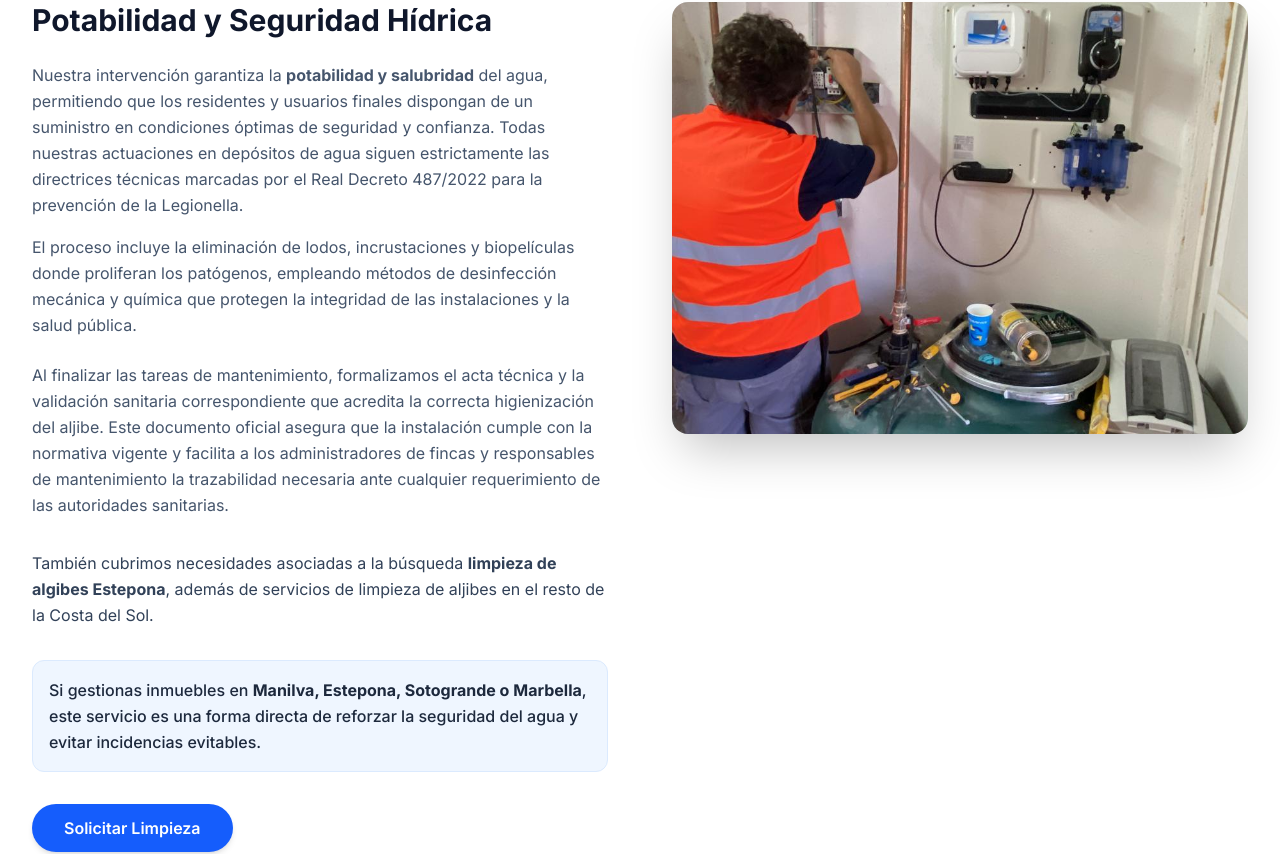
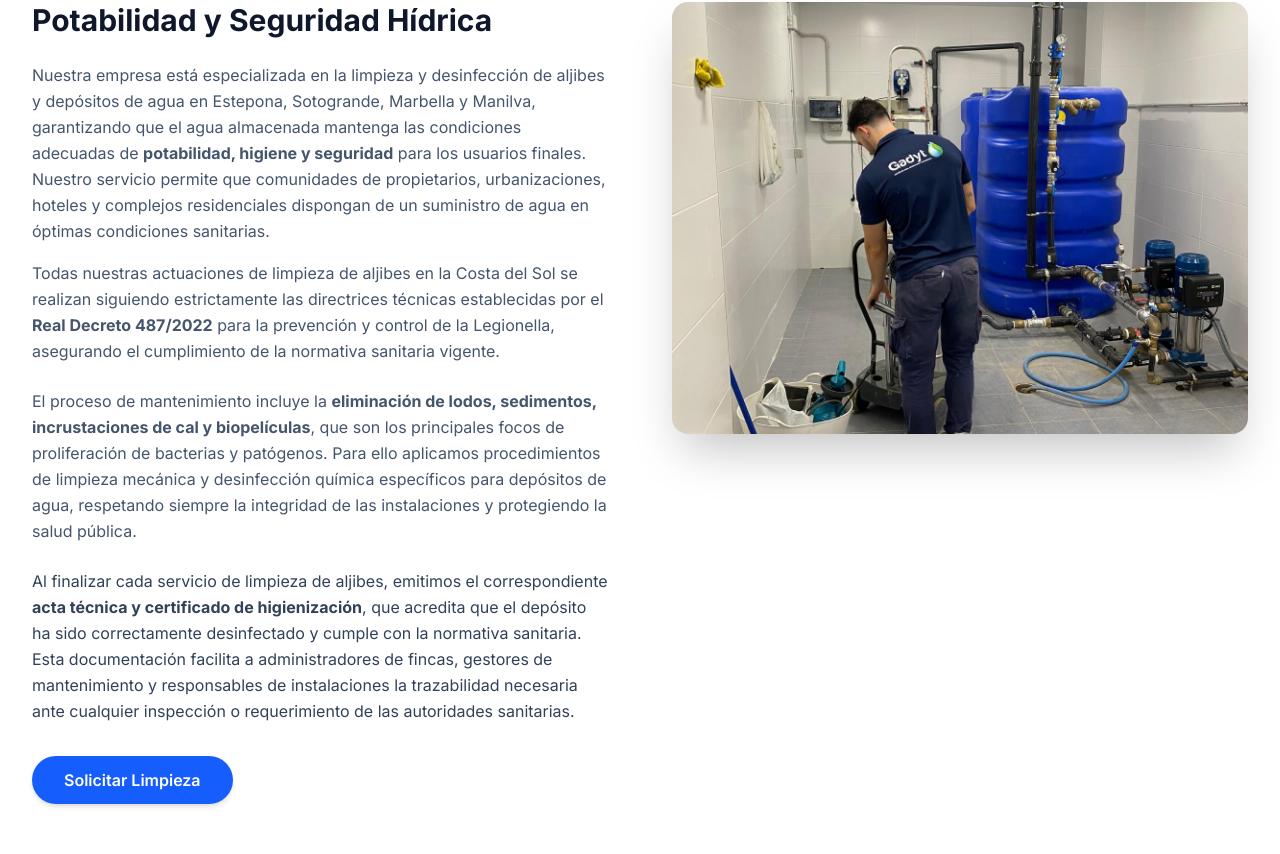
Before and after one commit to diegui9mnv/gaditweb, a Next.js app: page /servicios/limpieza-aljibes in a window 1280 px wide. Shown: the part 506-1360 px from the top of the page. Built offline with nearby package versions, Linux system fonts and the light colour scheme.

Commit message:
cambios Mario 3 y correo fix (en pruebas)

```diff
--- a/src/app/contacto/page.tsx
+++ b/src/app/contacto/page.tsx
@@ -5,12 +5,14 @@ import React, { useState } from "react";
 const EMAILJS_ENDPOINT = "https://api.emailjs.com/api/v1.0/email/send";
 
 const EMAILJS_SERVICE_ID =
-    process.env.NEXT_PUBLIC_EMAILJS_SERVICE_ID || "service_xo5bf8w";
+    process.env.NEXT_PUBLIC_EMAILJS_SERVICE_ID || "service_0yu2m5t";
 const EMAILJS_TEMPLATE_ID =
     process.env.NEXT_PUBLIC_EMAILJS_TEMPLATE_ID || "template_u1cxi2n";
 const EMAILJS_PUBLIC_KEY =
     process.env.NEXT_PUBLIC_EMAILJS_PUBLIC_KEY || "Mn0yoeke1tUVqDz29";
 const CONTACT_TO_EMAIL = process.env.NEXT_PUBLIC_CONTACT_TO_EMAIL || "contacto@gadyt.es";
+const CONTACT_FROM_EMAIL = process.env.NEXT_PUBLIC_CONTACT_FROM_EMAIL || "contacto@gadyt.es";
+const CONTACT_FROM_NAME = process.env.NEXT_PUBLIC_CONTACT_FROM_NAME || "Web GADYT";
 
 type FormStatus = "idle" | "submitting" | "success" | "error";
 
@@ -93,6 +95,8 @@ export default function Contacto() {
                     user_id: EMAILJS_PUBLIC_KEY,
                     template_params: {
                         to_email: CONTACT_TO_EMAIL,
+                        sender_name: CONTACT_FROM_NAME,
+                        sender_email: CONTACT_FROM_EMAIL,
                         from_name: name,
                         company,
                         from_email: email,
--- a/src/app/page.tsx
+++ b/src/app/page.tsx
@@ -4,7 +4,7 @@ import ServiciosInteractivos from "@/components/home/ServiciosInteractivos";
 
 const heroSlides = [
   {
-    src: "/images/real/legionella.png",
+    src: "/images/real/despiscina.png",
     alt: "Servicio técnico de control de legionella",
   },
   {
@@ -211,7 +211,7 @@ export default function Home() {
             <Link href="/servicios/control-legionella" className="bg-white rounded-2xl shadow-sm hover:shadow-xl transition-all border border-slate-100 overflow-hidden group">
               <div className="h-48 bg-blue-100 relative overflow-hidden">
                 <Image
-                  src="/images/real/legionella.png"
+                  src="/images/real/despiscina.png"
                   alt="Control de Legionella"
                   fill
                   className="object-cover group-hover:scale-105 transition-transform duration-500"
@@ -259,7 +259,7 @@ export default function Home() {
             <Link href="/servicios/limpieza-aljibes" className="bg-white rounded-2xl shadow-sm hover:shadow-xl transition-all border border-slate-100 overflow-hidden group">
               <div className="h-48 bg-blue-100 relative overflow-hidden">
                 <Image
-                  src="/images/real/algibe.png"
+                  src="/images/real/legionella.png"
                   alt="Limpieza de Aljibes"
                   fill
                   className="object-cover group-hover:scale-105 transition-transform duration-500 object-center"
--- a/src/app/servicios/control-legionella/page.tsx
+++ b/src/app/servicios/control-legionella/page.tsx
@@ -57,7 +57,7 @@ export default function ControlLegionella() {
                                 Al finalizar cada actuación, emitimos el certificado oficial de limpieza y desinfección conforme a las exigencias legales, encargándonos además de ejecutar el plan de muestreo y análisis de agua necesario para asegurar la correcta trazabilidad documental y el mantenimiento óptimo de tus instalaciones.
                             </p>
                             <p className="text-slate-700 mb-6 leading-relaxed">
-                                Si estás buscando <strong>control legionella Marbella</strong> o <strong>control legionella Estepona</strong>, trabajamos con protocolos técnicos completos y cobertura también en Sotogrande.
+                                Si buscas control legionella en Marbella, Manilva, Estepona o Sotogrande, trabajamos con protocolos técnicos completos en toda la zona.
                             </p>
                             <p className="text-slate-800 mb-6 leading-relaxed font-medium bg-blue-50 border border-blue-100 rounded-xl p-4">
                                 Nuestro enfoque combina <strong>prevención real + documentación sólida</strong>, clave para evitar sanciones y minimizar riesgos operativos.
@@ -87,7 +87,7 @@ export default function ControlLegionella() {
                         <div className="lg:w-1/2 order-1 lg:order-2 mb-6 lg:mb-0 w-full">
                             <div className="relative rounded-2xl overflow-hidden shadow-2xl aspect-[4/3] bg-slate-100">
                                 <Image
-                                    src="/images/real/legionella.png"
+                                    src="/images/real/despiscina.png"
                                     alt="Control de Legionella"
                                     fill
                                     className="object-cover"
--- a/src/app/servicios/desinfecciones/page.tsx
+++ b/src/app/servicios/desinfecciones/page.tsx
@@ -51,19 +51,19 @@ export default function Desinfecciones() {
                         <div className="lg:w-1/2 order-2 lg:order-1">
                             <h2 className="text-3xl font-bold text-slate-900 mb-6">Higienización y Bioseguridad</h2>
                             <p className="text-slate-600 mb-4 leading-relaxed">
-                                Nuestros servicios de higienización de redes de agua están diseñados para eliminar eficazmente la carga microbiana y garantizar un entorno seguro para trabajadores y usuarios. Para ello, empleamos exclusivamente biocidas autorizados por el Ministerio de Sanidad, aplicados mediante sistemas de nebulización y pulverización que aseguran que el tratamiento alcance todos los puntos críticos de la instalación, desde los depósitos hasta los puntos terminales.
+                                Ofrecemos servicios profesionales de <strong>desinfección de redes de agua</strong> en Estepona, Manilva, Sotogrande y Marbella, especializados en la higienización de instalaciones hidráulicas antes de su puesta en servicio. Nuestros tratamientos eliminan eficazmente la <strong>carga microbiológica</strong> presente en tuberías, depósitos y puntos terminales, garantizando un <strong>entorno seguro</strong> para usuarios y trabajadores.
                             </p>
                             <p className="text-slate-600 mb-6 leading-relaxed">
-                                Especializados en el sector de la construcción, ejecutamos la desinfección técnica de redes y depósitos en promociones de obra nueva y activos residenciales de <strong>Manilva, Estepona, Sotogrande y Marbella</strong>. Nos encargamos íntegramente de la gestión y tramitación de la documentación sanitaria necesaria para la obtención de la licencia de primera ocupación, asegurando que los sistemas hídricos cumplen con los estándares de salubridad exigidos por la administración local antes de su puesta en marcha.
+                                Para la desinfección de redes de agua para primera ocupación, utilizamos exclusivamente <strong>biocidas autorizados por el Ministerio de Sanidad</strong>, aplicados mediante sistemas de recirculación, nebulización o pulverización que permiten que el tratamiento alcance <strong>todos los puntos críticos</strong> de la instalación, desde los aljibes y depósitos hasta grifos, duchas y otros puntos de consumo.
+                            </p>
+                            <p className="text-slate-600 mb-6 leading-relaxed">
+                                Estamos especialmente especializados en desinfección de redes de agua en <strong>obra nueva y promociones inmobiliarias</strong> en Estepona, Marbella, Sotogrande y Manilva. Realizamos la desinfección técnica de las instalaciones hidráulicas antes de su entrega, un requisito habitual para la obtención de la <strong>licencia de primera ocupación</strong> y la puesta en funcionamiento de las redes de abastecimiento.
+                            </p>
+                            <p className="text-slate-600 mb-6 leading-relaxed">
+                                Además, nos encargamos de la <strong>gestión y tramitación de la documentación sanitaria</strong> necesaria, asegurando que las redes de agua cumplen con los estándares de higiene y salubridad exigidos por la normativa vigente y por las administraciones locales.
                             </p>
                             <p className="text-slate-600 mb-8 leading-relaxed">
-                                Una vez finalizada cada intervención, formalizamos el acta sanitaria oficial que acredita la correcta ejecución de los protocolos de limpieza y desinfección según la normativa vigente. Este rigor en la trazabilidad documental permite a nuestros clientes disponer de toda la información técnica necesaria para el mantenimiento preventivo de sus instalaciones y la seguridad de sus redes hídricas.
-                            </p>
-                            <p className="text-slate-700 mb-8 leading-relaxed">
-                                Para búsquedas como <strong>desinfecciones de agua Manilva</strong> o <strong>desinfeccion de piscinas Estepona</strong>, ofrecemos intervención técnica y soporte documental integral.
-                            </p>
-                            <p className="text-slate-800 mb-8 leading-relaxed font-medium bg-teal-50 border border-teal-100 rounded-xl p-4">
-                                Nuestro objetivo es que tu instalación quede <strong>desinfectada, documentada y lista para avanzar</strong> sin retrasos innecesarios.
+                                Una vez finalizada la intervención, emitimos el <strong>acta sanitaria y certificado de desinfección</strong> de la red de agua, documento que acredita la correcta ejecución de los trabajos y que es requerido frecuentemente por técnicos municipales, direcciones facultativas y promotores para completar los trámites de primera ocupación y garantizar la seguridad sanitaria de la instalación.
                             </p>
                             <Link href="/contacto" className="inline-block bg-teal-600 hover:bg-teal-700 text-white font-semibold px-8 py-3 rounded-full transition-colors shadow-md">
                                 Solicitar Presupuesto
--- a/src/app/servicios/limpieza-aljibes/page.tsx
+++ b/src/app/servicios/limpieza-aljibes/page.tsx
@@ -6,7 +6,7 @@ import ServiceAccordion from "@/components/services/ServiceAccordion";
 export const metadata: Metadata = {
     title: "Limpieza y Desinfección de Aljibes | GADYT",
     description:
-        "Servicio profesional de limpieza de aljibes en Manilva, Sotogrande y Marbella, incluyendo limpieza de algibes Estepona con cumplimiento del RD 487/2022.",
+        "Servicio profesional de limpieza de aljibes en Manilva, Sotogrande y Marbella, incluyendo limpieza de aljibes en Estepona con cumplimiento del RD 487/2022.",
 };
 
 const limpiezaFaq = [
@@ -51,19 +51,16 @@ export default function LimpiezaAljibes() {
                         <div className="lg:w-1/2 order-2 lg:order-1">
                             <h2 className="text-3xl font-bold text-slate-900 mb-6">Potabilidad y Seguridad Hídrica</h2>
                             <p className="text-slate-600 mb-4 leading-relaxed">
-                                Nuestra intervención garantiza la <strong>potabilidad y salubridad</strong> del agua, permitiendo que los residentes y usuarios finales dispongan de un suministro en condiciones óptimas de seguridad y confianza. Todas nuestras actuaciones en depósitos de agua siguen estrictamente las directrices técnicas marcadas por el Real Decreto 487/2022 para la prevención de la Legionella.
+                                Nuestra empresa está especializada en la limpieza y desinfección de aljibes y depósitos de agua en Estepona, Sotogrande, Marbella y Manilva, garantizando que el agua almacenada mantenga las condiciones adecuadas de <strong>potabilidad, higiene y seguridad</strong> para los usuarios finales. Nuestro servicio permite que comunidades de propietarios, urbanizaciones, hoteles y complejos residenciales dispongan de un suministro de agua en óptimas condiciones sanitarias.
                             </p>
                             <p className="text-slate-600 mb-6 leading-relaxed">
-                                El proceso incluye la eliminación de lodos, incrustaciones y biopelículas donde proliferan los patógenos, empleando métodos de desinfección mecánica y química que protegen la integridad de las instalaciones y la salud pública.
+                                Todas nuestras actuaciones de limpieza de aljibes en la Costa del Sol se realizan siguiendo estrictamente las directrices técnicas establecidas por el <strong>Real Decreto 487/2022</strong> para la prevención y control de la Legionella, asegurando el cumplimiento de la normativa sanitaria vigente.
                             </p>
-                            <p className="text-slate-600 mb-8 leading-relaxed">
-                                Al finalizar las tareas de mantenimiento, formalizamos el acta técnica y la validación sanitaria correspondiente que acredita la correcta higienización del aljibe. Este documento oficial asegura que la instalación cumple con la normativa vigente y facilita a los administradores de fincas y responsables de mantenimiento la trazabilidad necesaria ante cualquier requerimiento de las autoridades sanitarias.
+                            <p className="text-slate-600 mb-6 leading-relaxed">
+                                El proceso de mantenimiento incluye la <strong>eliminación de lodos, sedimentos, incrustaciones de cal y biopelículas</strong>, que son los principales focos de proliferación de bacterias y patógenos. Para ello aplicamos procedimientos de limpieza mecánica y desinfección química específicos para depósitos de agua, respetando siempre la integridad de las instalaciones y protegiendo la salud pública.
                             </p>
                             <p className="text-slate-700 mb-8 leading-relaxed">
-                                También cubrimos necesidades asociadas a la búsqueda <strong>limpieza de algibes Estepona</strong>, además de servicios de limpieza de aljibes en el resto de la Costa del Sol.
-                            </p>
-                            <p className="text-slate-800 mb-8 leading-relaxed font-medium bg-blue-50 border border-blue-100 rounded-xl p-4">
-                                Si gestionas inmuebles en <strong>Manilva, Estepona, Sotogrande o Marbella</strong>, este servicio es una forma directa de reforzar la seguridad del agua y evitar incidencias evitables.
+                                Al finalizar cada servicio de limpieza de aljibes, emitimos el correspondiente <strong>acta técnica y certificado de higienización</strong>, que acredita que el depósito ha sido correctamente desinfectado y cumple con la normativa sanitaria. Esta documentación facilita a administradores de fincas, gestores de mantenimiento y responsables de instalaciones la trazabilidad necesaria ante cualquier inspección o requerimiento de las autoridades sanitarias.
                             </p>
                             <div className="mt-8">
                                 <Link href="/contacto" className="inline-block bg-blue-600 hover:bg-blue-700 text-white font-semibold px-8 py-3 rounded-full transition-colors shadow-md">
@@ -74,7 +71,7 @@ export default function LimpiezaAljibes() {
                         <div className="lg:w-1/2 order-1 lg:order-2 mb-6 lg:mb-0 w-full">
                             <div className="relative rounded-2xl overflow-hidden shadow-2xl aspect-[4/3] bg-slate-100">
                                 <Image
-                                    src="/images/real/algibe.png"
+                                    src="/images/real/legionella.png"
                                     alt="Limpieza de aljibes"
                                     fill
                                     className="object-cover"
```
Also changed, not shown: 2 other files (tests, documents, lock files or other folders).
